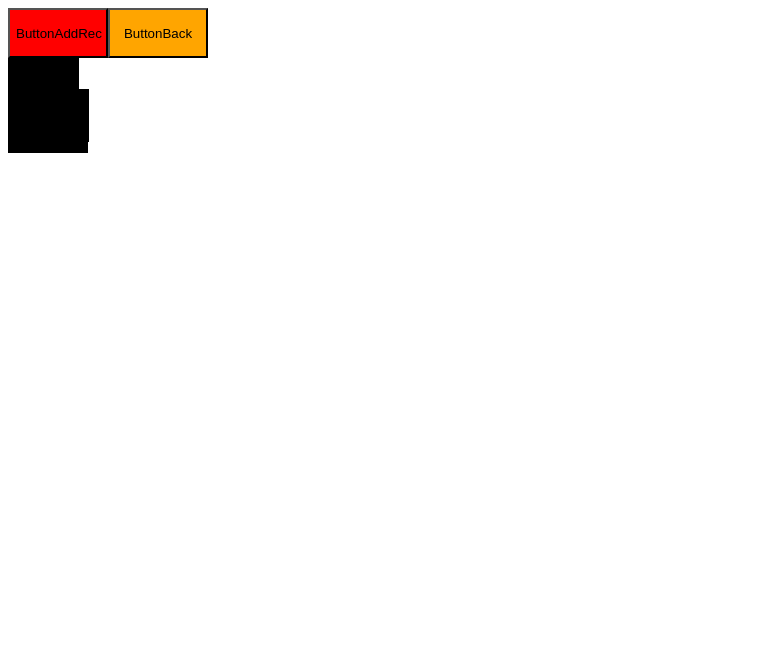
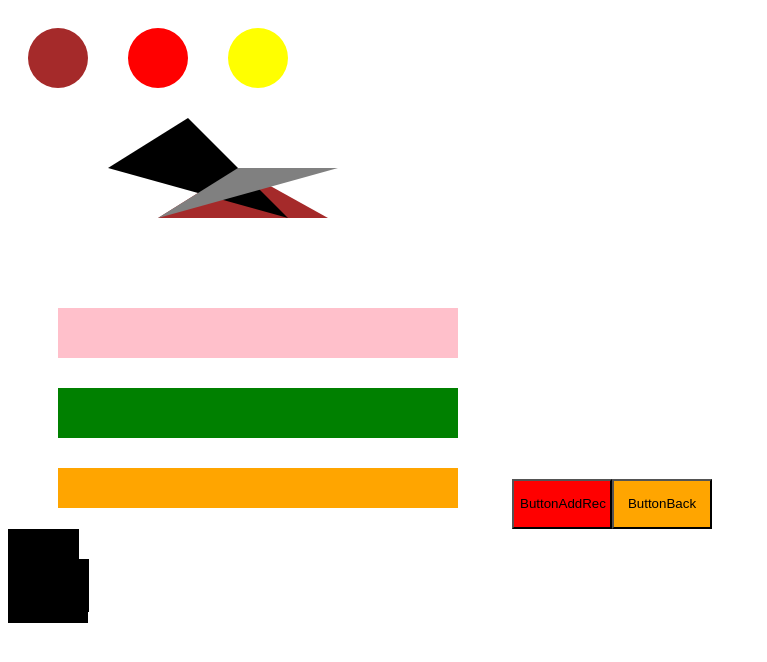
Before and after one commit to Marissa99/GIS-SoSe-2021, a plain HTML site: page 2.3DomEvents/index.html in a window 1280 px wide. Shown: the whole page, without its empty margins (0-767 px from the left). Drawn offline with Linux system fonts and the light colour scheme.

Commit message:
2.3DomEvents

```diff
--- a/2.3DomEvents/data.js
+++ b/2.3DomEvents/data.js
@@ -1,30 +1,66 @@
 "use strict";
 var Aufgabe2_3;
 (function (Aufgabe2_3) {
+    //Aufgabe 2 c):
+    let canvas = document.getElementById("Canvas_2");
     //Kugelauswahl
     Aufgabe2_3.alleKugeln = [];
-    let kugel1 = { sorte: "Schoko", farbe: "brown", form: Aufgabe2_3.canvas.getContext("2d") };
-    kugel1.form.ellipse(300, 70, 30, 70, Math.PI / 3, 0, 2 * Math.PI);
+    let kugel1 = { sorte: "Schoko", farbe: "brown", form: canvas.getContext("2d") };
+    kugel1.form.fillStyle = "brown";
+    kugel1.form.beginPath();
+    kugel1.form.ellipse(50, 50, 30, 30, Math.PI / 4, 0, 2 * Math.PI);
+    kugel1.form.fill();
     Aufgabe2_3.alleKugeln.push(kugel1);
-    let kugel2 = { sorte: "Erdbeere", farbe: "red", form: Aufgabe2_3.canvas.getContext("2d") };
+    let kugel2 = { sorte: "Erdbeere", farbe: "red", form: canvas.getContext("2d") };
+    kugel2.form.fillStyle = "red";
+    kugel2.form.beginPath();
+    kugel2.form.ellipse(150, 50, 30, 30, Math.PI / 4, 0, 2 * Math.PI);
+    kugel2.form.fill();
     Aufgabe2_3.alleKugeln.push(kugel2);
-    let kugel3 = { sorte: "Vanille", farbe: "yellow", form: Aufgabe2_3.canvas.getContext("2d") };
+    let kugel3 = { sorte: "Vanille", farbe: "yellow", form: canvas.getContext("2d") };
+    kugel2.form.fillStyle = "yellow";
+    kugel3.form.beginPath();
+    kugel3.form.ellipse(250, 50, 30, 30, Math.PI / 4, 0, 2 * Math.PI);
+    kugel3.form.fill();
     Aufgabe2_3.alleKugeln.push(kugel3);
     //Waffelauswahl
     Aufgabe2_3.alleWaffeln = [];
-    let waffel1 = { farbe: "brown", form: Aufgabe2_3.canvas.getContext("2d") };
-    Aufgabe2_3.alleWaffeln.push(waffel1);
-    let waffel2 = { farbe: "black", form: Aufgabe2_3.canvas.getContext("2d") };
+    let waffel1 = { farbe: "brown", form: canvas.getContext("2d") };
+    kugel2.form.fillStyle = "brown";
+    waffel1.form.beginPath();
+    waffel1.form.moveTo(150, 210);
+    waffel1.form.lineTo(230, 160);
+    waffel1.form.lineTo(320, 210);
+    waffel1.form.fill();
+    let waffel2 = { farbe: "black", form: canvas.getContext("2d") };
+    kugel2.form.fillStyle = "black";
+    waffel1.form.beginPath();
+    waffel1.form.moveTo(100, 160);
+    waffel1.form.lineTo(180, 110);
+    waffel1.form.lineTo(280, 210);
+    waffel1.form.fill();
     Aufgabe2_3.alleWaffeln.push(waffel2);
-    let waffel3 = { farbe: "white", form: Aufgabe2_3.canvas.getContext("2d") };
+    let waffel3 = { farbe: "grey", form: canvas.getContext("2d") };
+    kugel2.form.fillStyle = "grey";
+    waffel1.form.beginPath();
+    waffel1.form.moveTo(150, 210);
+    waffel1.form.lineTo(230, 160);
+    waffel1.form.lineTo(330, 160);
+    waffel1.form.fill();
     Aufgabe2_3.alleWaffeln.push(waffel3);
     //Streusselauswahl
-    Aufgabe2_3.alleStreussel = [];
-    let streussel1 = { farbe: "pink", form: Aufgabe2_3.canvas.getContext("2d") };
-    Aufgabe2_3.alleWaffeln.push(streussel1);
-    let streussel2 = { farbe: "orange", form: Aufgabe2_3.canvas.getContext("2d") };
-    Aufgabe2_3.alleWaffeln.push(streussel2);
-    let streussel3 = { farbe: "greeen", form: Aufgabe2_3.canvas.getContext("2d") };
-    Aufgabe2_3.alleWaffeln.push(streussel3);
+    Aufgabe2_3.alleEssrohr = [];
+    let essrohr1 = { farbe: "pink", form: canvas.getContext("2d") };
+    kugel2.form.fillStyle = "pink";
+    essrohr1.form.fillRect(50, 300, 400, 50);
+    Aufgabe2_3.alleEssrohr.push(essrohr1);
+    let essrohr2 = { farbe: "green", form: canvas.getContext("2d") };
+    kugel2.form.fillStyle = "green";
+    essrohr2.form.fillRect(50, 380, 400, 50);
+    Aufgabe2_3.alleEssrohr.push(essrohr2);
+    let essrohr3 = { farbe: "orange", form: canvas.getContext("2d") };
+    kugel2.form.fillStyle = "orange";
+    essrohr3.form.fillRect(50, 460, 400, 50);
+    Aufgabe2_3.alleEssrohr.push(essrohr2);
 })(Aufgabe2_3 || (Aufgabe2_3 = {}));
 //# sourceMappingURL=data.js.map
--- a/2.3DomEvents/index.html
+++ b/2.3DomEvents/index.html
@@ -5,11 +5,11 @@
     <meta http-equiv="X-UA-Compatible" content="IE=edge">
     <meta name="viewport" content="width=device-width, initial-scale=1.0">
     <title>Document</title>
-    <script>src= "interface.ts"</script>
+    <script src="interface.js" defer></script>
     <script src="data.js" defer></script>
     <script src="script.js" defer></script>
 </head>
 <body>
-
+    <canvas id="Canvas_2" width="500px" height="500px"></canvas>
 </body>
 </html>
--- a/2.3DomEvents/interface.js
+++ b/2.3DomEvents/interface.js
@@ -1,6 +1,8 @@
 "use strict";
 var Aufgabe2_3;
 (function (Aufgabe2_3) {
-    Aufgabe2_3.canvas = document.getElementById("Canvas_2.a)");
+    //Aufgabe 2 a) und b):
+    Aufgabe2_3.canvas = document.getElementById("Canvas_2");
+    console.log(Aufgabe2_3.alleKugeln[3]);
 })(Aufgabe2_3 || (Aufgabe2_3 = {}));
 //# sourceMappingURL=interface.js.map
```
Also changed, not shown: 2.3DomEvents/data.ts (+48 -10 lines), 2.3DomEvents/interface.ts (+6 -3 lines), 2.3DomEvents/script.js (+3 -4 lines), 2.3DomEvents/script.ts (+3 -6 lines), 3 other files.
